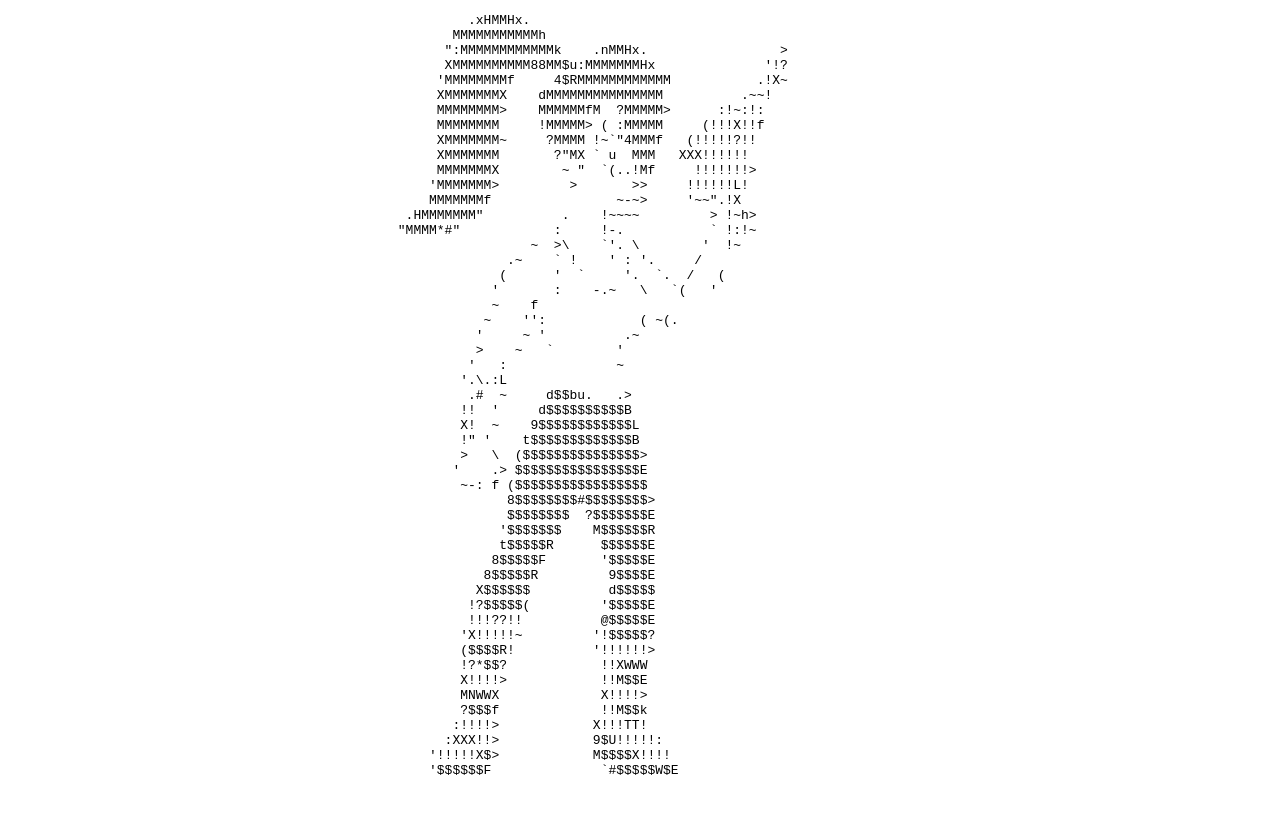
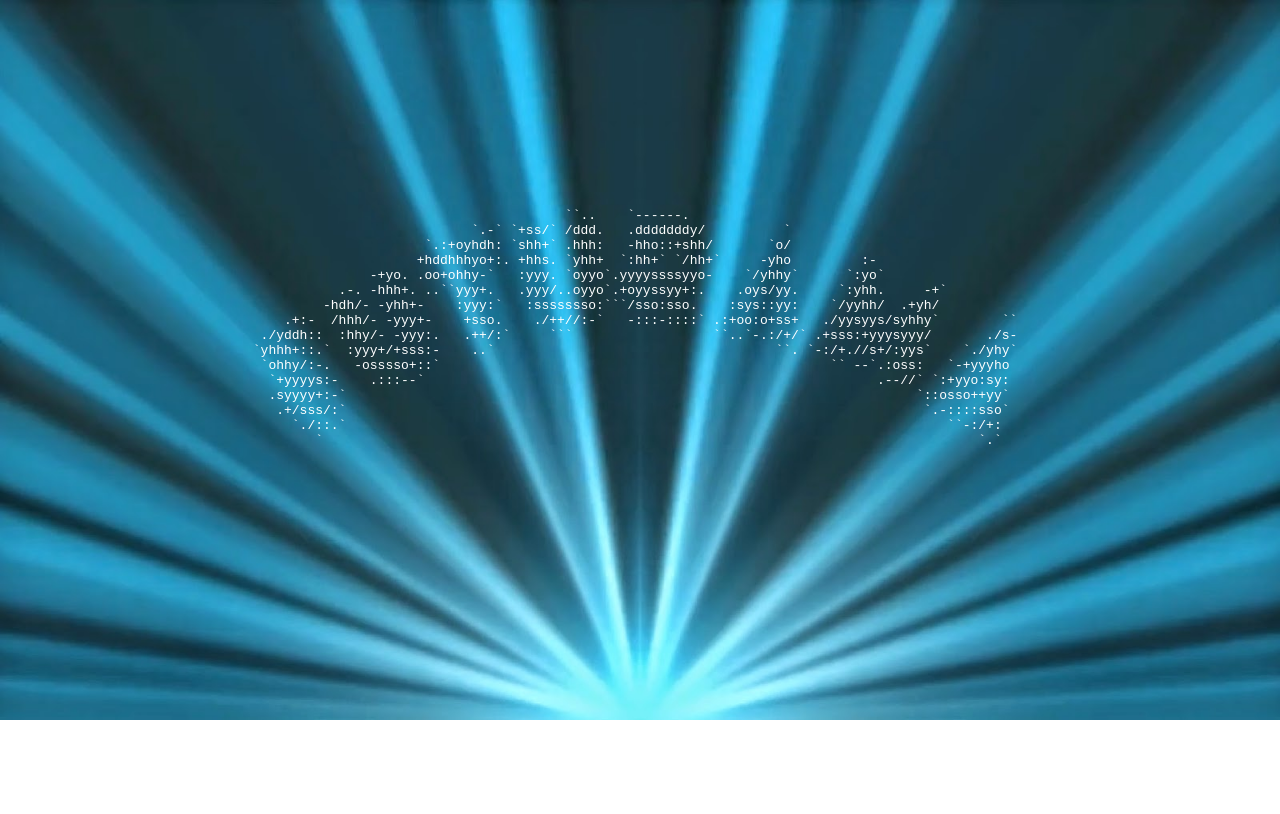
Before and after one commit to prakash118/git-branching-futurama, a website: page src/index.html in a window 1280 px wide. Drawn offline with Linux system fonts and the light colour scheme.

Commit message:
added background image

````diff
--- a/src/index.html
+++ b/src/index.html
@@ -4,69 +4,59 @@
     <meta charset="UTF-8">
     <title>Futurama</title>
     <style>
+      body {
+        padding: 0;
+        margin: 0;
+        background-attachment: fixed;
+        background-image: url('bg-img.jpg');
+        background-repeat: no-repeat;
+        background-size: 100%;
+      }
       .wrapper{
-        width: 500px;
+        width: 790px;
         margin: 0 auto;
+      }
+      pre {
+        color: #ffffff;
       }
     </style>
 </head>
 <body>
     <div class="wrapper">
+
     <pre>
-          .xHMMHx.
-        MMMMMMMMMMMh
-       ":MMMMMMMMMMMMk    .nMMHx.                 >
-       XMMMMMMMMMM88MM$u:MMMMMMMHx              '!?
-      'MMMMMMMMf     4$RMMMMMMMMMMMM           .!X~
-      XMMMMMMMX    dMMMMMMMMMMMMMMM          .~~!
-      MMMMMMMM>    MMMMMMfM  ?MMMMM>      :!~:!:
-      MMMMMMMM     !MMMMM> ( :MMMMM     (!!!X!!f
-      XMMMMMMM~     ?MMMM !~`"4MMMf   (!!!!!?!!
-      XMMMMMMM       ?"MX ` u  MMM   XXX!!!!!!
-      MMMMMMMX        ~ "  `(..!Mf     !!!!!!!>
-     'MMMMMMM>         >       >>     !!!!!!L!
-     MMMMMMMf                ~-~>     '~~".!X
-  .HMMMMMMM"          .    !~~~~         > !~h>
- "MMMM*#"            :     !-.           ` !:!~
-                  ~  >\    `'. \        '  !~
-               .~    ` !    ' : '.     /
-              (      '  `     '.  `.  /   (
-             '       :    -.~   \   `(   '
-             ~    f
-            ~    '':            ( ~(.
-           '     ~ '          .~
-           >    ~   `        '
-          '   :              ~
-         '.\.:L
-          .#  ~     d$$bu.   .>
-         !!  '     d$$$$$$$$$$B
-         X!  ~    9$$$$$$$$$$$$L
-         !" '    t$$$$$$$$$$$$$B
-         >   \  ($$$$$$$$$$$$$$$>
-        '    .> $$$$$$$$$$$$$$$$E
-         ~-: f ($$$$$$$$$$$$$$$$$
-               8$$$$$$$$#$$$$$$$$>
-               $$$$$$$$  ?$$$$$$$E
-              '$$$$$$$    M$$$$$$R
-              t$$$$$R      $$$$$$E
-             8$$$$$F       '$$$$$E
-            8$$$$$R         9$$$$E
-           X$$$$$$          d$$$$$
-          !?$$$$$(         '$$$$$E
-          !!!??!!          @$$$$$E
-         'X!!!!!~         '!$$$$$?
-         ($$$$R!          '!!!!!!>
-         !?*$$?            !!XWWW
-         X!!!!>            !!M$$E
-         MNWWX             X!!!!>
-         ?$$$f             !!M$$k
-        :!!!!>            X!!!TT!
-       :XXX!!>            9$U!!!!!:
-     '!!!!!X$>            M$$$$X!!!!
-     '$$$$$$F              `#$$$$$W$E
 
 
-         </pre>
+
+
+
+
+
+
+
+
+
+
+
+                                         ``..    `------.
+                             `.-` `+ss/` /ddd.   .dddddddy/          `
+                       `.:+oyhdh: `shh+` .hhh:   -hho::+shh/       `o/
+                      +hddhhhyo+:. +hhs. `yhh+  `:hh+` `/hh+`     -yho         :-
+                -+yo. .oo+ohhy-`   :yyy. `oyyo`.yyyyssssyyo-    `/yhhy`      `:yo`
+            .-. -hhh+. ..``yyy+.   .yyy/..oyyo`.+oyyssyy+:.    .oys/yy.     `:yhh.     -+`
+          -hdh/- -yhh+-    :yyy:`   :ssssssso:```/sso:sso.    :sys::yy:    `/yyhh/  .+yh/
+     .+:-  /hhh/- -yyy+-    +sso.    ./++//:-`   -:::-::::` .:+oo:o+ss+   ./yysyys/syhhy`        ``
+  ./yddh::  :hhy/- -yyy:.   .++/:`     ```                  ``..`-.:/+/` .+sss:+yyysyyy/       ./s-
+ `yhhh+::.`  :yyy+/+sss:-    ..`                                    ``. `-:/+.//s+/:yys`    `./yhy`
+  `ohhy/:-.   -osssso+::`                                                  `` --`.:oss:   `-+yyyho
+   `+yyyys:-    .:::--`                                                          .--//` `:+yyo:sy:
+   .syyyy+:-`                                                                         `::osso++yy`
+    .+/sss/:`                                                                          `.-::::sso`
+      `./::.`                                                                             ``-:/+:
+         `                                                                                    `.`
+
+
+    </pre>
 
     </div>
 </body>
````
Also changed, not shown: src/bg-img.jpg (added).
